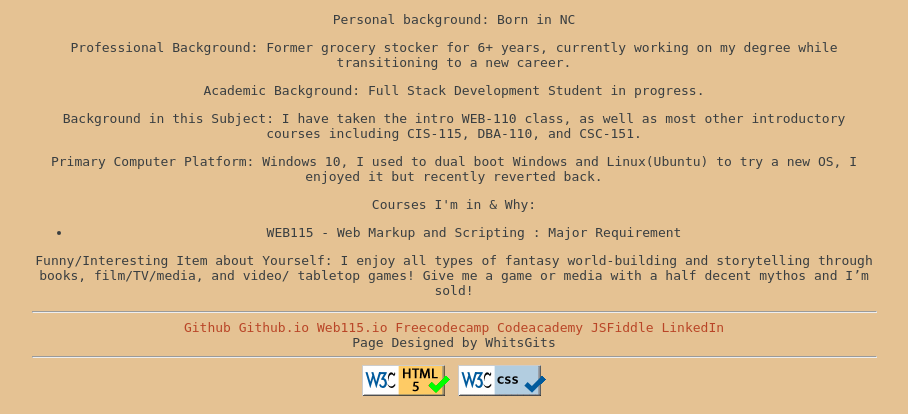
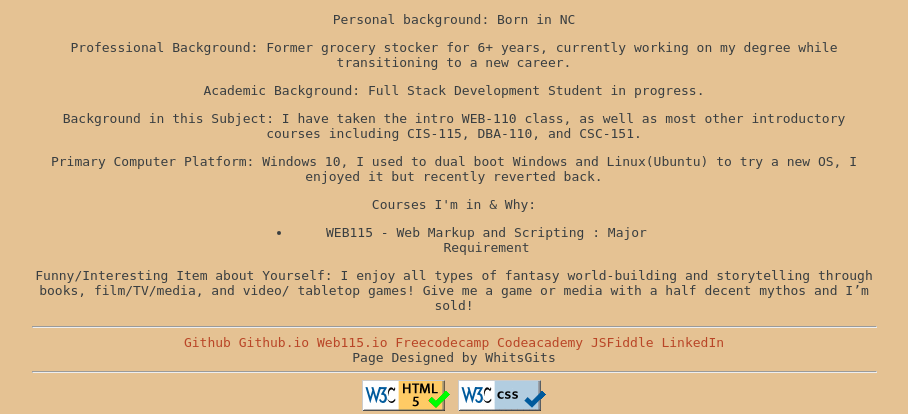
Before and after one commit to gwhitle/gwhitle.github.io, a PHP site: page /web115/introduction.html in a window 1280 px wide. Shown: the part 469-883 px from the top of the page, without its empty margins (186-1094 px from the left). Run offline with PHP 8.4, Linux system fonts and the light colour scheme.

Commit message:
fixed course bullet
fixed course bullet, css

```diff
--- a/web115/styles/default.css
+++ b/web115/styles/default.css
@@ -9,6 +9,11 @@ body {
 
 h1 {
     font-size: 150%;
+}
+
+ul {
+    padding-left: 20em;
+    padding-right: 15em;
 }
 
 a:link {
```
